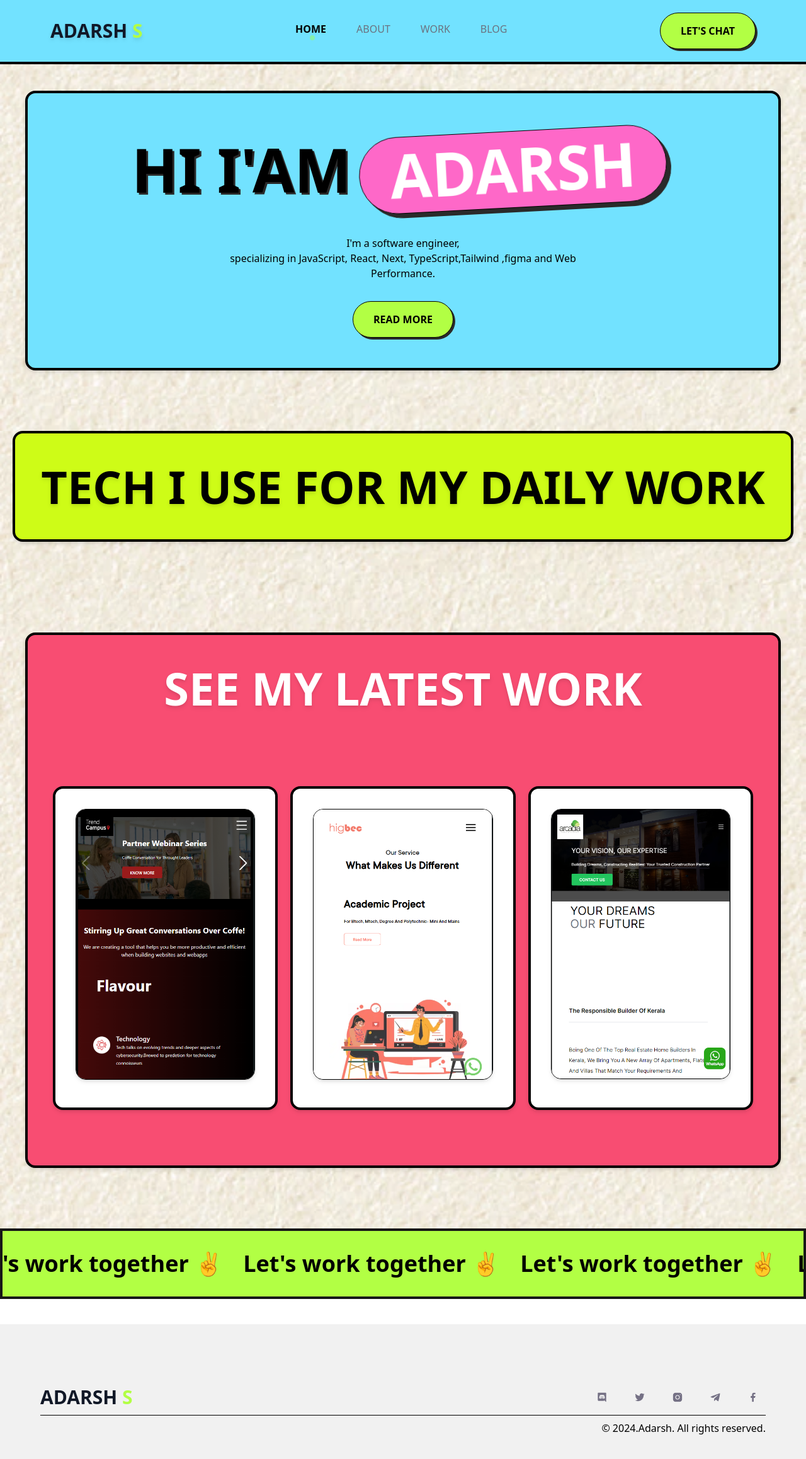
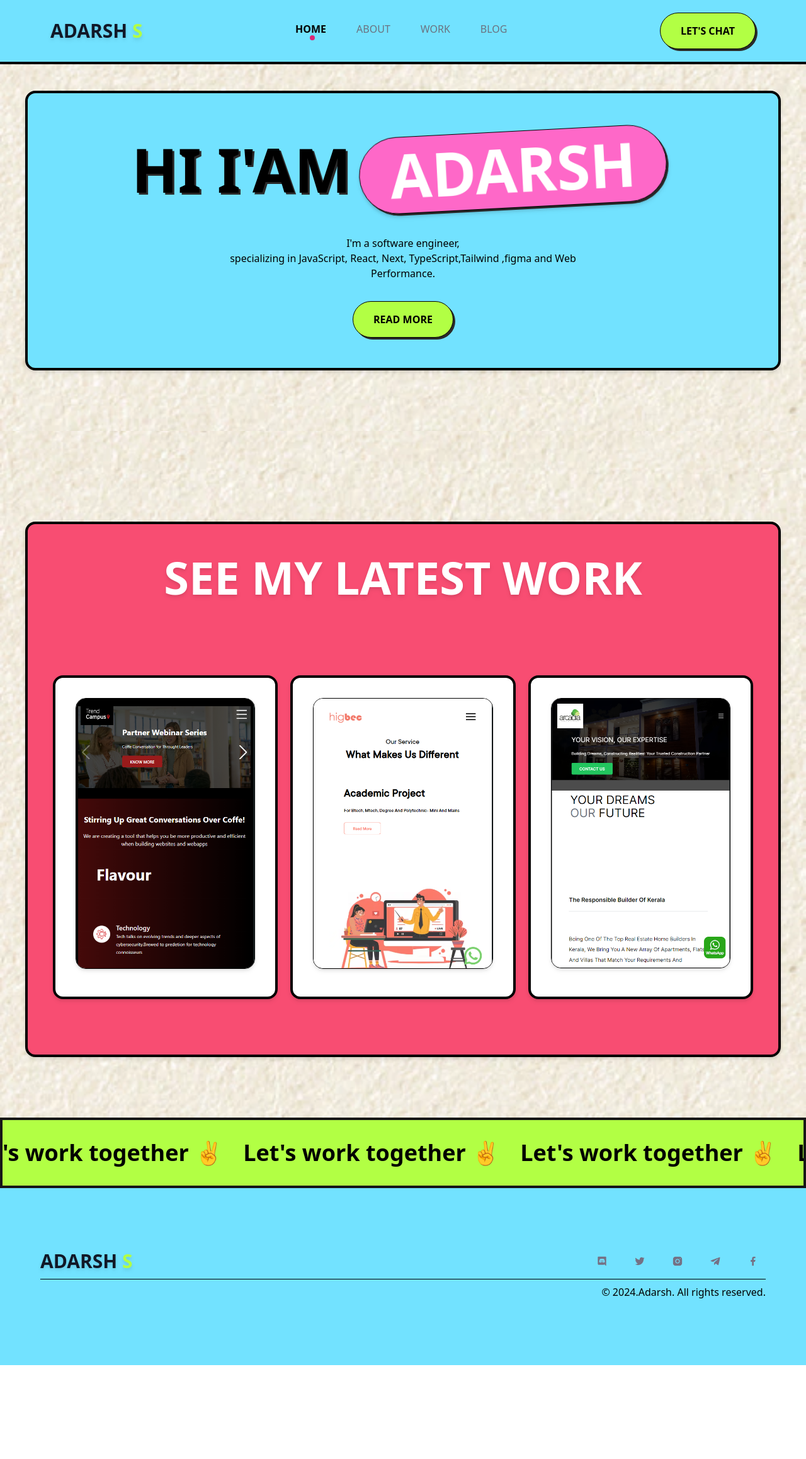
Before and after one commit to AdarshSNair13/retro-web, a Next.js app: page / in a window 1280 px wide. Shown: the top 2316 px of the page at 63% size. After the commit the page ends 2167 px from the top, so only its background shows below. Built offline with nearby package versions, Linux system fonts and the light colour scheme.

Commit message:
changers

```diff
--- a/app/page.tsx
+++ b/app/page.tsx
@@ -7,7 +7,7 @@ const page = () => {
   return (
     <>
     <Hero/>
-    <Skills/>
+    {/* <Skills/> */}
     <Projects/>
     </>
   )
--- a/components/Footer.tsx
+++ b/components/Footer.tsx
@@ -7,10 +7,10 @@ const Footer = () => {
   return (
     <div className="relative overflow-hidden">
     <Marquee/>
-    <section className="bg-[#f1f1f1] mt-10 sm:px-16 px-8 sm:py-24 py-12">
+    <section className="bg-[#72e2ff] sm:px-16 px-8 sm:py-24 py-12">
       <div className="container flex sm:justify-between justify-center items-center gap-10 max-sm:flex-col">
       <Link href="/">
-        <h1 className="text-3xl font-semibold text-gray-900">
+      <h1 className="text-3xl font-bold text-gray-900 drop-shadow-md">
           ADARSH <span className="text-customGreen">S</span>
         </h1>
       </Link>
--- a/components/Hero.tsx
+++ b/components/Hero.tsx
@@ -8,7 +8,7 @@ const Hero = () => {
       <div className="flex flex-col items-center">
         <h1 className="font-bold drop-shadow-md-custom text-center text-5xl uppercase leading-tight md:text-8xl 2xl:text-9xl text-black">
           Hi I&apos;am
-          <span className="bg-[#fe68c8] drop-shadow-solid-extend m-3 inline-block -rotate-3 rounded-full border border-black px-12 py-3 text-white">
+          <span className="bg-[#fe68c8] drop-shadow-md m-3 inline-block -rotate-3 rounded-full border border-black px-12 py-3 text-white">
             Adarsh
           </span>
         </h1>
--- a/components/Navbar.tsx
+++ b/components/Navbar.tsx
@@ -22,7 +22,7 @@ const Navbar = () => {
           className="regular-16 text-[#000000] font-semibold flex items-center justify-center cursor-pointer pb-1.5 uppercase relative"
         >
           Home
-          <div className="absolute ml-1 h-2 w-2 rounded-full bg-green-300 bottom-0" />
+          <div className="absolute ml-1 h-2 w-2 rounded-full bg-pink-600 bottom-0" />
         </Link>
         {NAV_LINKS.map((link) => (
           <Link
```
